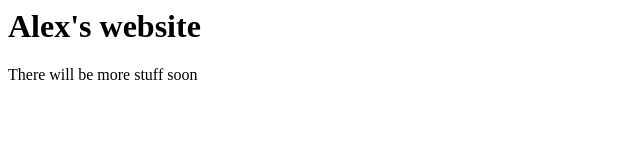
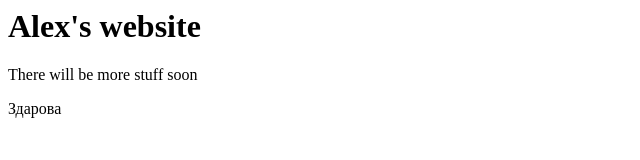
Before and after one commit to alexander-zhigalin/alexander-zhigalin.github.io, a plain HTML site: page index.html in a window 1280 px wide. Shown: the full height of the page, 0-640 px from the left. Drawn offline with Linux system fonts and the light colour scheme.

Commit message:
Update index.html

```diff
--- a/index.html
+++ b/index.html
@@ -2,5 +2,6 @@
 <body>
 <h1>Alex's website</h1>
 <p>There will be more stuff soon</p>
+<p>Здарова</p>
 </body>
 </html>
```
